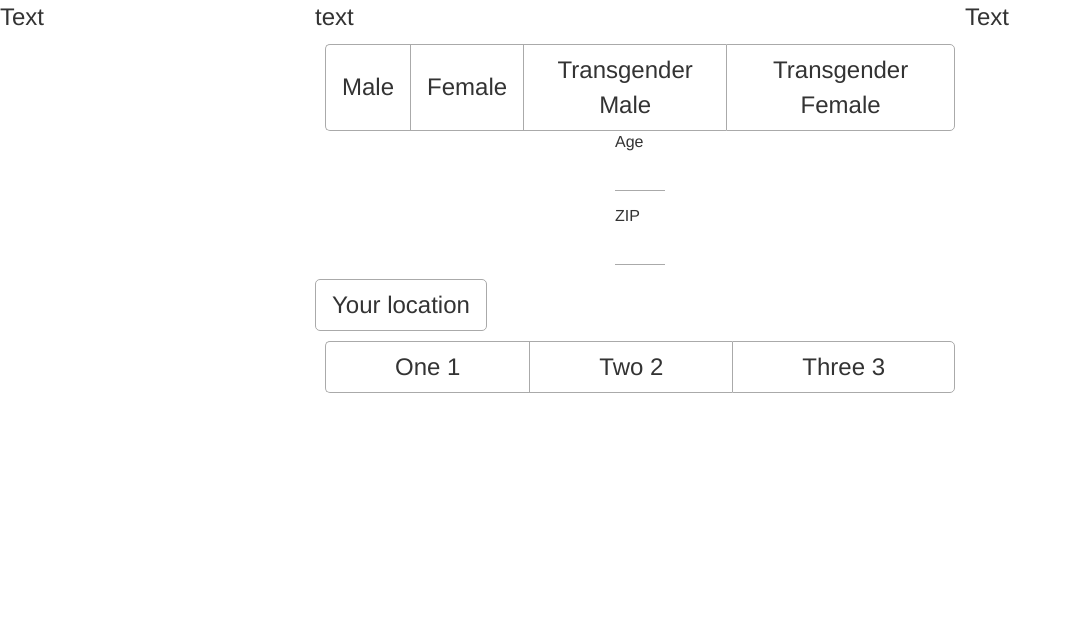
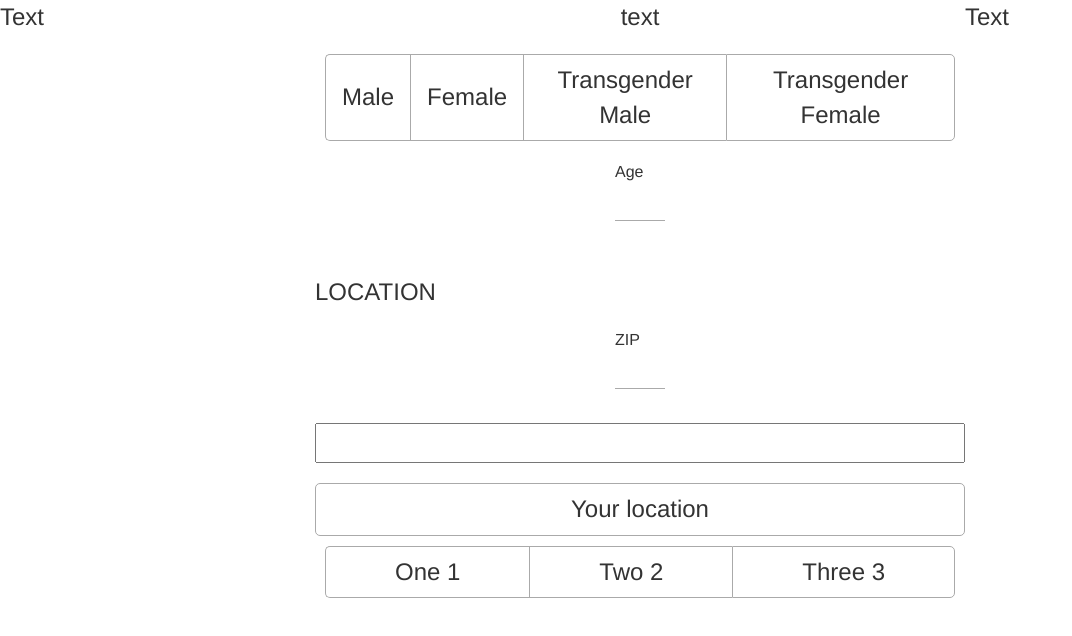
Before and after one commit to pvahanian/shelter-project, a React (Create React App) app: page / in a window 1280 px wide. Shown: the top 636 px of the page, without its empty margins (0-1072 px from the left). Built offline with nearby package versions, Linux system fonts and the light colour scheme.

Commit message:
Add Section component to help group like inputs

```diff
--- a/src/App.js
+++ b/src/App.js
@@ -6,6 +6,7 @@ import NavBlock from "./components/NavigationBlock";
 import NavBar from "./components/Navbar";
 import Footer from "./components/Footer";
 import ExclusiveOption from "./components/ExclusiveOption";
+import Section from './components/Section';
 import { ThemeContext } from './ThemeContext';
 
 const navbar = {};
--- a/src/Assets/ExclusiveOption.scss
+++ b/src/Assets/ExclusiveOption.scss
@@ -29,13 +29,12 @@
 
 button {
   background-color: inherit;
-  transition: background-color 0.3s;
+  transition: background-color 0.2s;
   cursor: pointer;
 
   font-size: inherit;
   line-height: 1em;
   padding: 8px 16px;
-
 
   border: 1px solid transparent;
   border-color: $dark-border-color;
--- a/src/Assets/FieldSelector.scss
+++ b/src/Assets/FieldSelector.scss
@@ -5,18 +5,23 @@
   flex-direction: column;
 
   text-align: center;
+  justify-content: center;
+  align-items: center;
 
   // Add spacing for children
   > * {
     margin-top: 20px;
   }
 
-  &-light {
+  &.light {
     background-color: $primary-color;
   }
 
-  &-dark {
+  &.dark {
     background-color: $dark-theme-primary-color;
     color: $dark-theme-font-color;
   }
 }
+
+#your-location-button {
+}
--- /dev/null
+++ b/src/Assets/Section.scss
@@ -0,0 +1,17 @@
+
+.section {
+  display: flex;
+  flex-direction: column;
+  width: 100%;
+
+  text-align: left;
+
+  // Add spacing for children
+  > * {
+    margin-top: 20px;
+  }
+}
+
+.section-name {
+
+}
--- a/src/components/FieldSelector.js
+++ b/src/components/FieldSelector.js
@@ -3,6 +3,7 @@ import ExclusiveOption from "./ExclusiveOption";
 import NumberInput from './NumberInput';
 import '../Assets/FieldSelector.scss';
 import { ThemeContext } from '../ThemeContext';
+import Section from './Section';
 
 class FieldSelector extends React.Component {
   static contextType = ThemeContext;
@@ -33,18 +34,27 @@ class FieldSelector extends React.Component {
   render() {
     return(
       <>
-      <div className={'field-selector-' + this.context}>
+      <div className={'field-selector ' + this.context}>
         text
+
         <ExclusiveOption items={['Male', 'Female', 'Transgender Male', 'Transgender Female']}/>
+
         <NumberInput name='Age' onChange={this.handleAgeChange} />
-        <NumberInput name='ZIP' onChange={this.handleZIPChange} />
 
-        <button onClick={e => console.log("Then we'd try to find their location using a Google API.")}>
-          Your location
-        </button>
+        <Section name='Location'>
+          <NumberInput name='ZIP' onChange={this.handleZIPChange} />
 
-        <div className={"Services"}>
-        </div>
+          <input>
+          </input>
+
+          <button
+            id='your-location-button'
+            onClick={e => console.log("Then we'd try to find their location using a Google API.")}
+          >
+            Your location
+          </button>
+        </Section>
+
       </div>
       </>
     );
--- /dev/null
+++ b/src/components/Section.js
@@ -0,0 +1,19 @@
+import React from 'react';
+import '../Assets/Section.scss';
+
+class Section extends React.Component {
+  render() {
+    return(
+      <div className='section'>
+        <div class='section-name'>
+          {this.props.name.toUpperCase()}
+        </div>
+
+        {this.props.children}
+      </div>
+    );
+  }
+};
+
+
+export default Section;
```
